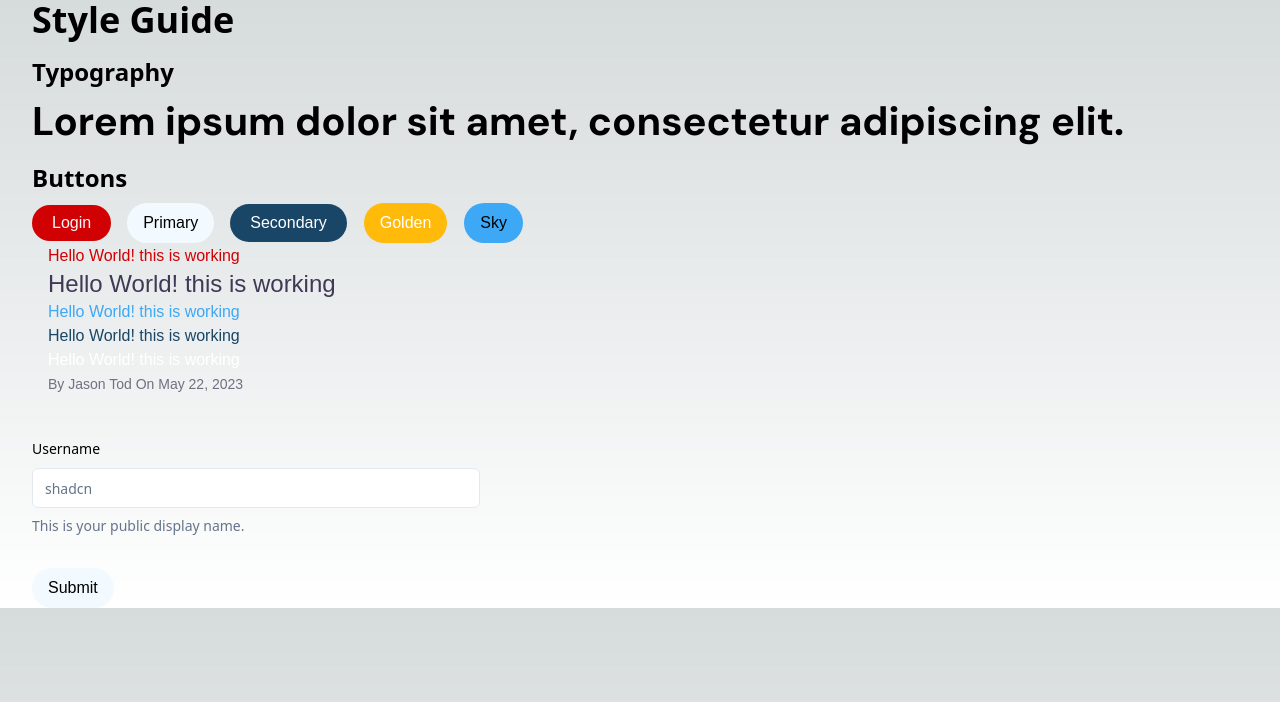
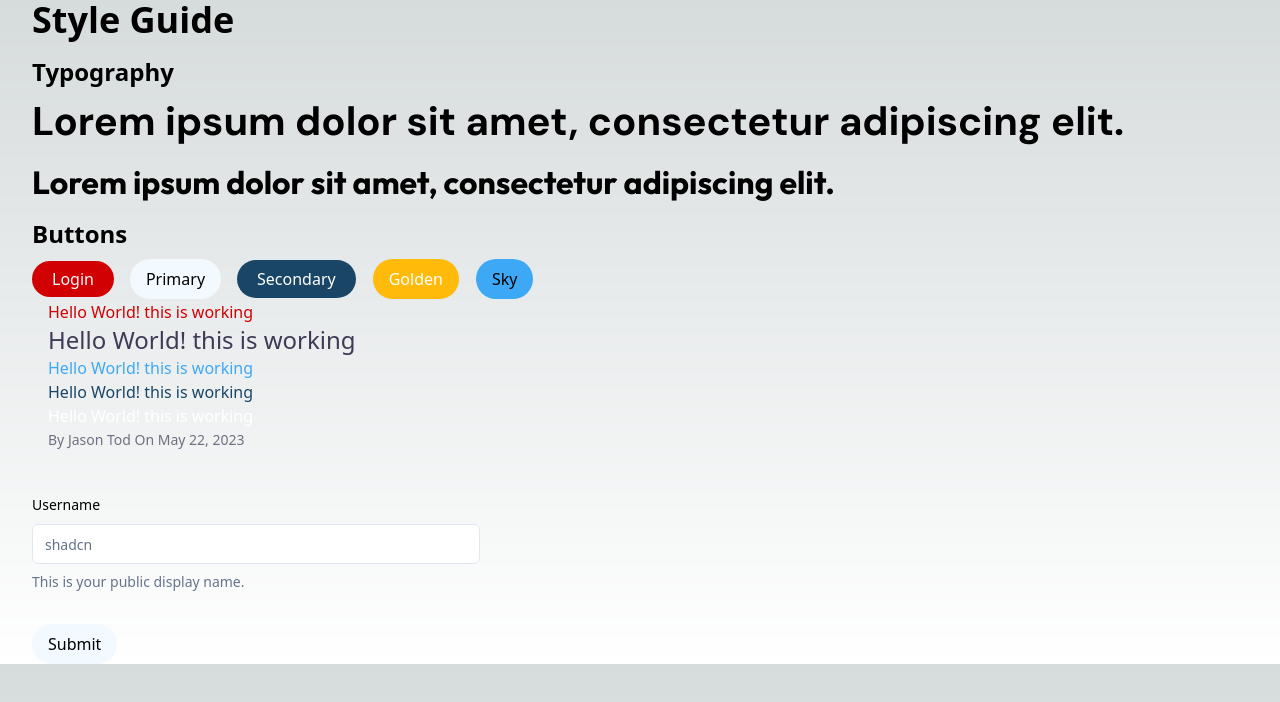
Before and after one commit to hamza4600/travio, a Next.js app: page /en/style-guide in a window 1280 px wide. Shown: the top 702 px of the page. Built offline with nearby package versions, Linux system fonts and the light colour scheme.

Commit message:
added font fixes

```diff
--- a/src/app/[language]/globals.css
+++ b/src/app/[language]/globals.css
@@ -63,6 +63,13 @@
   font-size: 40px;
   font-weight: 700;
   line-height: 50px;
+}
+
+.heading-outfit-1 {
+  font-family: var(--font-outfit);
+  font-size: 32px;
+  font-weight: 700;
+  line-height: 40px;
 }
 
 .heading2 {
--- a/src/app/[language]/layout.tsx
+++ b/src/app/[language]/layout.tsx
@@ -1,6 +1,5 @@
 import type { Metadata } from "next";
 import { DM_Sans, Outfit } from "next/font/google";
-import { cn } from "@/lib/utils";
 import "./globals.css";
 
 const dmFont = DM_Sans({
@@ -31,7 +30,7 @@ export default function RootLayout({
 }>) {
   return (
     <html lang="en">
-      <body className={`${cn(`${dmFont.variable} ${outfitFont}`)}`}>
+      <body className={`${dmFont.variable} ${outfitFont.variable} font-sans`}>
         {children}
       </body>
     </html>
--- a/src/app/[language]/style-guide/page.tsx
+++ b/src/app/[language]/style-guide/page.tsx
@@ -31,7 +31,10 @@ const StyleGuide = () => {
 
       <h2 className="text-2xl font-bold mb-2">Typography</h2>
 
-      <p className="text-lg mb-4 heading1">
+      <p className="text-lg mb-4 heading1 font-dm">
+        Lorem ipsum dolor sit amet, consectetur adipiscing elit.
+      </p>
+      <p className="text-lg mb-4 heading-outfit-1 font-outfit">
         Lorem ipsum dolor sit amet, consectetur adipiscing elit.
       </p>
 
--- a/tailwind.config.js
+++ b/tailwind.config.js
@@ -1,3 +1,5 @@
+const { fontFamily } = require("tailwindcss/defaultTheme")
+
 /** @type {import('tailwindcss').Config} */
 module.exports = {
   darkMode: ["class"],
@@ -32,8 +34,8 @@ module.exports = {
           "conic-gradient(from 180deg at 50% 50%, var(--tw-gradient-stops))",
       },
       fontFamily: {
-        'dm': ['DM-sans', 'sans-serif'],
-        'outfit': ['Outfit', 'sans-serif']
+        dmSans: ['var(--font-dm)'],
+        outfit: ['var(--font-outfit)'],
       },
       fontSize: {
         extraSm: ['10px', '12px'],
```
Also changed, not shown: 1 other file (tests, documents, lock files or other folders).
